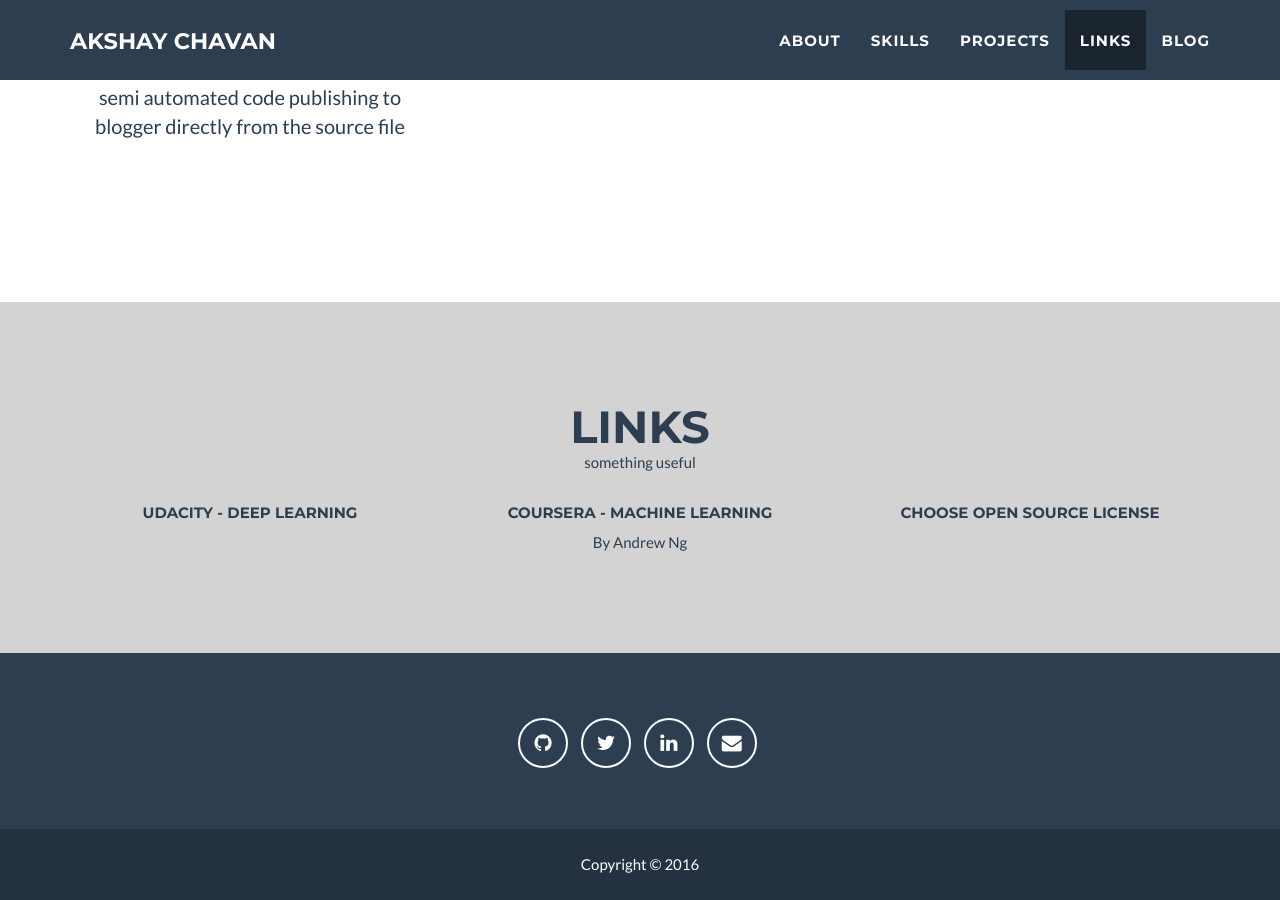
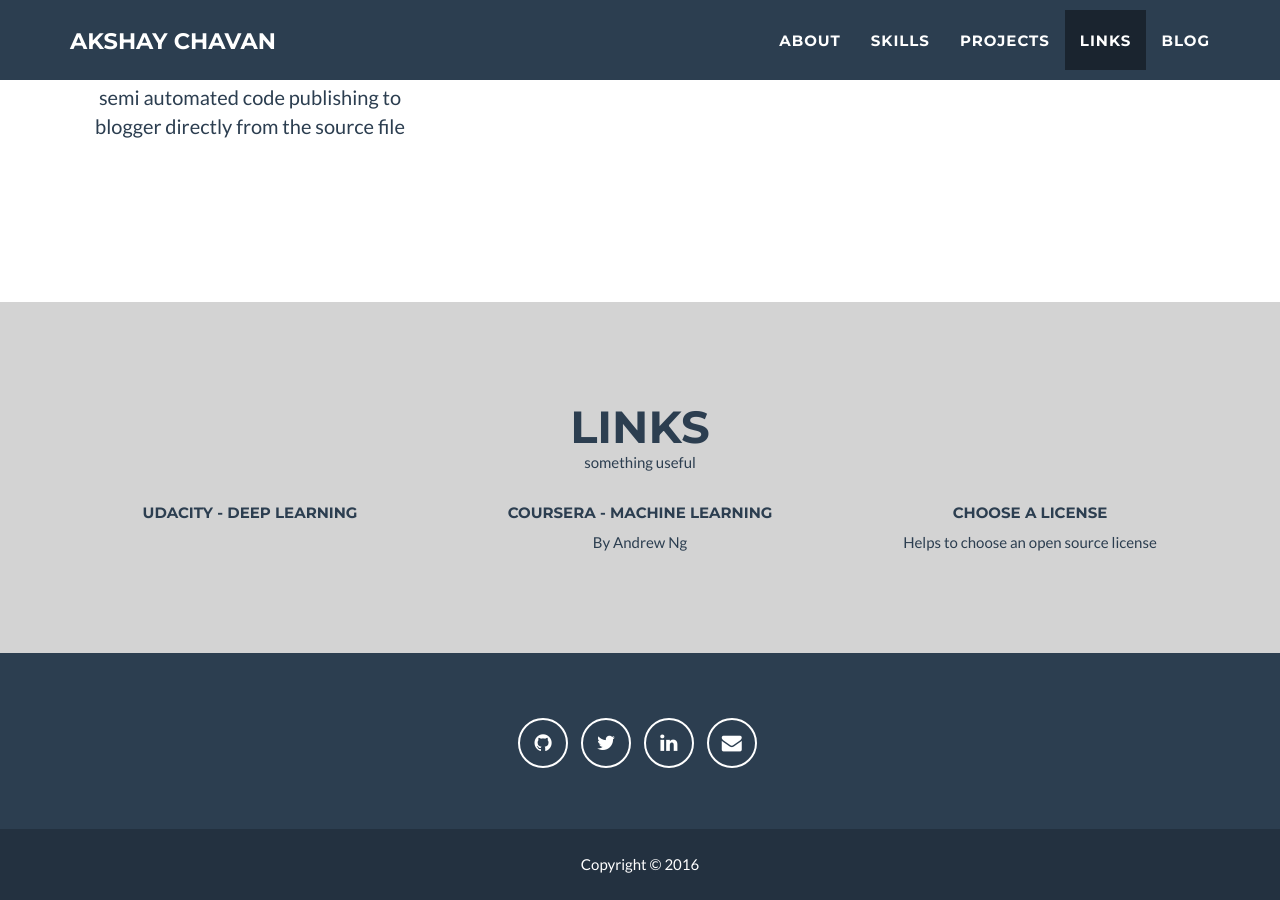
Before and after one commit to arccoder/arccoder.github.io, a Jekyll site: the page index.html, which Jekyll copies as it is, in a window 1280 px wide and 900 px high, scrolled down 1712 px. Built offline with Jekyll 4.4.1, drawn with Linux system fonts in a browser that asks for light colours; nearby versions of some CDN libraries.

Commit message:
Update index.html
Modified text for Link - choose a license

```diff
--- a/index.html
+++ b/index.html
@@ -300,7 +300,8 @@
                     <a class="portfolio-link" data-toggle="modal">
                         <a href="http://choosealicense.com/" target="_blank" class="img-responsive">
                           <br>
-                          <h5>Choose open source license</h5>
+                          <h5>Choose a license</h5>
+                          Helps to choose an open source license
                           <br>
                         <a>
                     </a>
```
